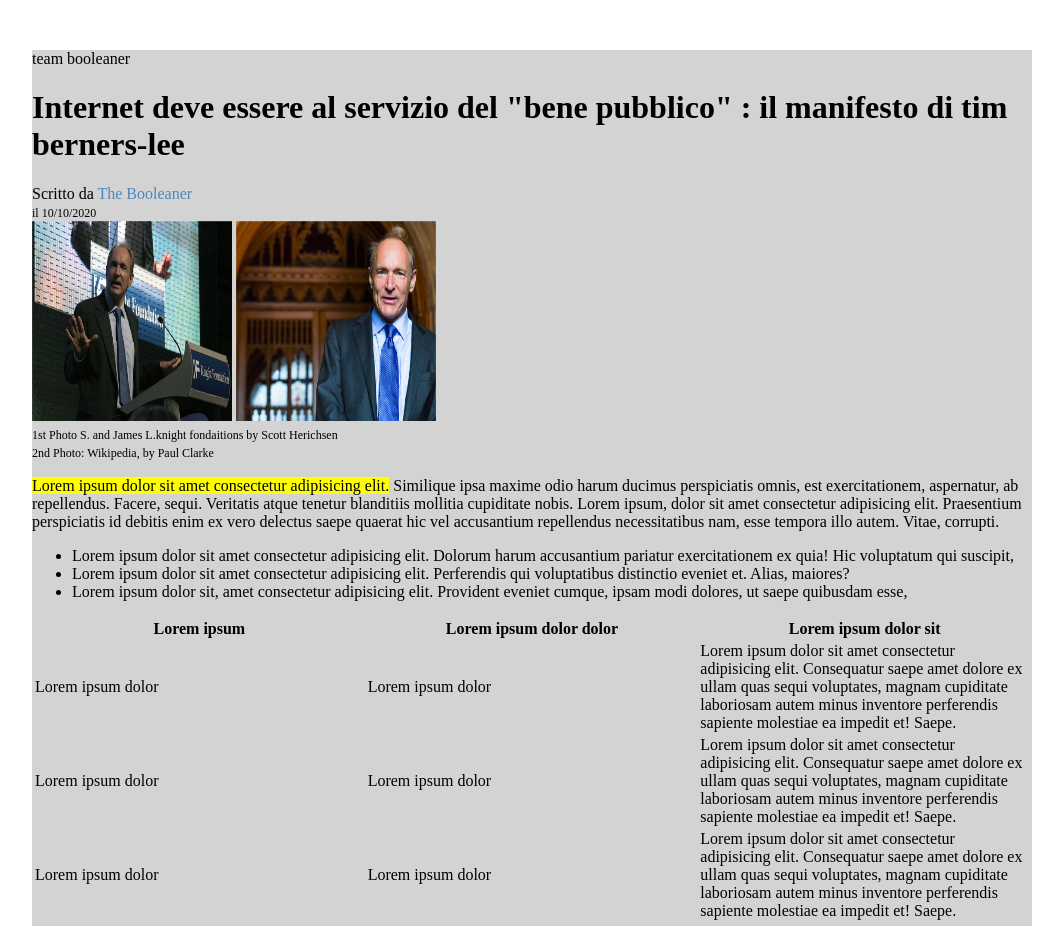
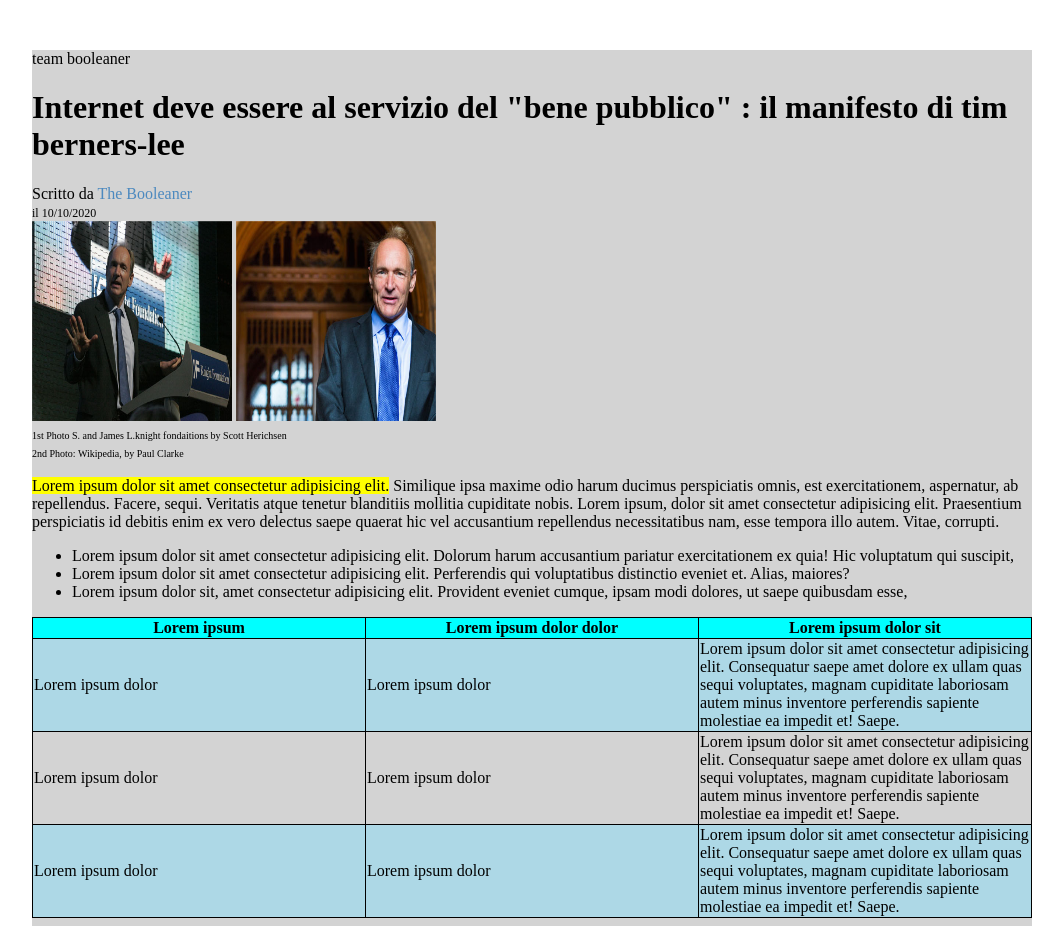
Before and after one commit to StefanoFabrin90/html-css-booleaner, a plain HTML site: page index.html in a window 1280 px wide. Shown: the top 926 px of the page, without its empty margins (26-1089 px from the left). Drawn offline with Linux system fonts and the light colour scheme.

Commit message:
add main 1

```diff
--- a/css/main.css
+++ b/css/main.css
@@ -27,9 +27,22 @@
 }
 
 .description-photo{
-    font-size: 12px;
+    font-size: 10px;
 }
 
 #most-important{
     background-color: yellow;
 }
+
+.table, th, td{
+    border: 1px solid black;
+    border-collapse: collapse;
+}
+
+#body-header{
+    background-color: rgb(0, 255, 255);
+}
+
+#body{
+    background-color: lightblue;
+}
```
